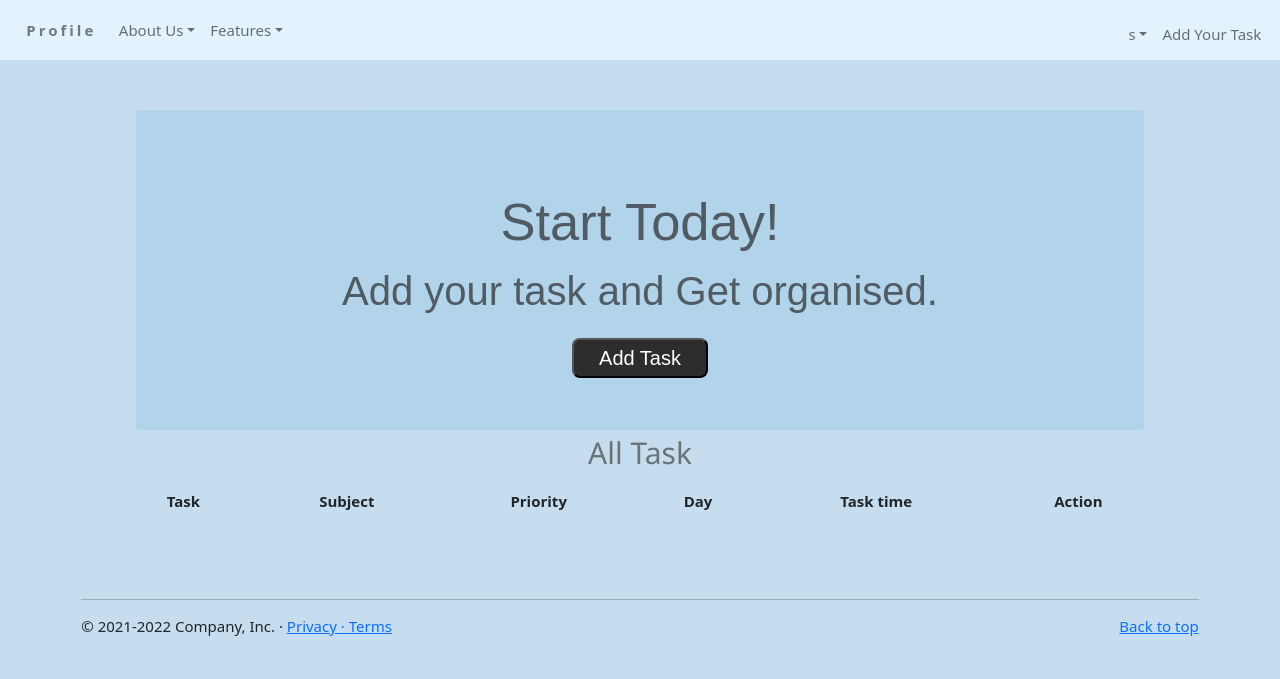
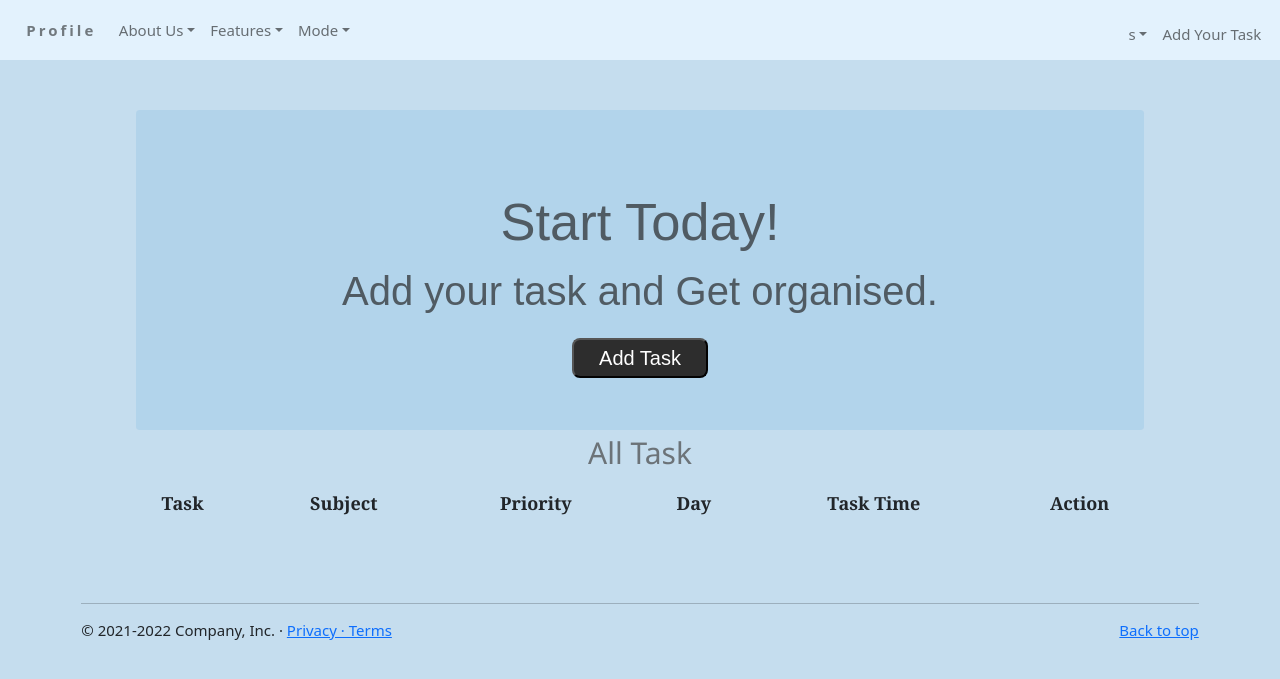
Before and after one commit to juberiya1ajaz/Planner, a Flask app: page / in a window 1280 px wide. Shown: the top 679 px of the page. Run offline with Flask 2, Linux system fonts and the light colour scheme; a user stored in the database is signed in; lists and menus that the app fills with data are empty; some libraries are stand-ins or nearby versions.

Commit message:
added dark and light mode

```diff
--- a/static/styles.css
+++ b/static/styles.css
@@ -145,8 +145,13 @@ table th,
 table td {
   padding: 0.75rem;
   vertical-align: middle;
+  font-family:Georgia;
+  text-transform: capitalize;
 }
-table:hover{background-color: #a5cceb;;
+table th{
+  font-size:larger;
+}
+table:hover{background-color: rgb(168, 206, 238,0.8);;
   opacity:0.82;
 
 }
--- a/templates/layout.html
+++ b/templates/layout.html
@@ -12,7 +12,7 @@
     <link href="https://cdn.jsdelivr.net/npm/bootstrap@5.1.3/dist/css/bootstrap.min.css" rel="stylesheet"
         integrity="sha384-1BmE4kWBq78iYhFldvKuhfTAU6auU8tT94WrHftjDbrCEXSU1oBoqyl2QvZ6jIW3" crossorigin="anonymous">
     <link href="static\styles.css" rel="stylesheet">
-
+    <script type="text/javascript" src="{{url_for('static', filename='script.js')}}"></script>
     <script src="https://cdn.jsdelivr.net/npm/@popperjs/core@2.10.2/dist/umd/popper.min.js"
         integrity="sha384-7+zCNj/IqJ95wo16oMtfsKbZ9ccEh31eOz1HGyDuCQ6wgnyJNSYdrPa03rtR1zdB"
         crossorigin="anonymous"></script>
@@ -62,6 +62,15 @@
                             </div>
                         </div>
                     </li>
+                    <li class="nav-item dropdown">
+                        <a class="nav-link dropdown-toggle" id="a1" data-bs-toggle="dropdown" aria-current="page"
+                            href="#">Mode</a>
+                        <div class="dropdown-menu" style="background-color:#e7edf1;">
+                            <a class="dropdown-item" onclick="changeBodyBg_light();" href="#">Light mode</a>
+                            <div class="dropdown-divider"></div>
+                            <a class="dropdown-item" onclick="changeBodyBg_dark();" href="#">Dark mode</a>
+                        </div>
+                    </li>
                 </div>
 
                 </ul>
@@ -78,14 +87,15 @@
                         </div>
                     </li>
                     <li class="nav-item"><a class="nav-link" id="a1" href="/task">Add Your Task</a></li>
+
                 </ul>
                 {% else %}
                 <ul class="navbar-nav ml-auto mt-2">
                     <li class="nav-item"><a class="nav-link" id="a1" href="/contact">Contact
                             Us</a></li>
-
                     <li class="nav-item"><a class="nav-link" id="a1" href="/login">Log
                             In</button></a></li>
+
                     <li class="nav-item"><a class="nav-link" href="/register"><button type="button" class="b">Get
                                 Started</button></a></li>
                 </ul>
```
